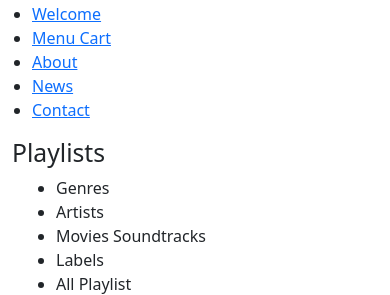
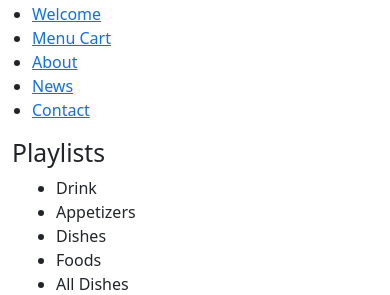
Before and after one commit to lutfiqaraman/menucart, a Symfony app: template templates/menu/index.html.twig in a window 390 px wide. Shown: the part 322-617 px from the top of the page. Run offline with Twig, Linux system fonts and the light colour scheme; the template is opened without the code that fills it, so the values that code supplies are empty; some libraries are stand-ins or nearby versions; grey boxes are pictures that could not be loaded.

Commit message:
build menu cart section

```diff
--- a/templates/menu/index.html.twig
+++ b/templates/menu/index.html.twig
@@ -11,105 +11,23 @@
             </div>
             <div class="container">
                 <ul class="playlist-filter controls">
-                    <li class="control" data-filter=".genres">Genres</li>
-                    <li class="control" data-filter=".artists">Artists</li>
-                    <li class="control" data-filter=".movies">Movies Soundtracks</li>
-                    <li class="control" data-filter=".labels">Labels</li>
-                    <li class="control" data-filter="all">All Playlist</li>
+                    <li class="control" data-filter=".Drink">Drink</li>
+                    <li class="control" data-filter=".Appetizers">Appetizers</li>
+                    <li class="control" data-filter=".Dishes">Dishes</li>
+                    <li class="control" data-filter=".Foods">Foods</li>
+                    <li class="control" data-filter="all">All Dishes</li>
                 </ul>
             </div>
             <div class="clearfix"></div>
             <div class="row playlist-area">
-                <div class="mix col-lg-3 col-md-4 col-sm-6 genres">
-                    <div class="playlist-item">
-                        <img src="img/playlist/1.jpg" alt="">
-                        <h5>Live Concerts</h5>
+                {% for dish in dishes %}
+                    <div class="mix col-lg-3 col-md-4 col-sm-6 {{ dish.categoryId }}">
+                        <div class="playlist-item">
+                            <img src="{{ asset('images/' ~ dish.image) }}" alt="">
+                            <h5>{{ dish.name }} - $ {{ dish.price }}</h5>
+                        </div>
                     </div>
-                </div>
-                <div class="mix col-lg-3 col-md-4 col-sm-6 artists">
-                    <div class="playlist-item">
-                        <img src="img/playlist/2.jpg" alt="">
-                        <h5>Dj Sets</h5>
-                    </div>
-                </div>
-                <div class="mix col-lg-3 col-md-4 col-sm-6 movies">
-                    <div class="playlist-item">
-                        <img src="img/playlist/3.jpg" alt="">
-                        <h5>Recorded Live</h5>
-                    </div>
-                </div>
-                <div class="mix col-lg-3 col-md-4 col-sm-6 labels">
-                    <div class="playlist-item">
-                        <img src="img/playlist/4.jpg" alt="">
-                        <h5>Oldies</h5>
-                    </div>
-                </div>
-                <div class="mix col-lg-3 col-md-4 col-sm-6 genres">
-                    <div class="playlist-item">
-                        <img src="img/playlist/5.jpg" alt="">
-                        <h5>Rock & Roll</h5>
-                    </div>
-                </div>
-                <div class="mix col-lg-3 col-md-4 col-sm-6 artists">
-                    <div class="playlist-item">
-                        <img src="img/playlist/6.jpg" alt="">
-                        <h5>Classic Music</h5>
-                    </div>
-                </div>
-                <div class="mix col-lg-3 col-md-4 col-sm-6 movies">
-                    <div class="playlist-item">
-                        <img src="img/playlist/7.jpg" alt="">
-                        <h5>Rock</h5>
-                    </div>
-                </div>
-                <div class="mix col-lg-3 col-md-4 col-sm-6 labels">
-                    <div class="playlist-item">
-                        <img src="img/playlist/8.jpg" alt="">
-                        <h5>Alternative</h5>
-                    </div>
-                </div>
-                <div class="mix col-lg-3 col-md-4 col-sm-6 genres">
-                    <div class="playlist-item">
-                        <img src="img/playlist/9.jpg" alt="">
-                        <h5>Country</h5>
-                    </div>
-                </div>
-                <div class="mix col-lg-3 col-md-4 col-sm-6 artists">
-                    <div class="playlist-item">
-                        <img src="img/playlist/10.jpg" alt="">
-                        <h5>EDM</h5>
-                    </div>
-                </div>
-                <div class="mix col-lg-3 col-md-4 col-sm-6 movies">
-                    <div class="playlist-item">
-                        <img src="img/playlist/11.jpg" alt="">
-                        <h5>Pop Culture</h5>
-                    </div>
-                </div>
-                <div class="mix col-lg-3 col-md-4 col-sm-6 labels">
-                    <div class="playlist-item">
-                        <img src="img/playlist/12.jpg" alt="">
-                        <h5>The 90’s</h5>
-                    </div>
-                </div>
-                <div class="mix col-lg-3 col-md-4 col-sm-6 genres">
-                    <div class="playlist-item">
-                        <img src="img/playlist/13.jpg" alt="">
-                        <h5>Jass & Blues</h5>
-                    </div>
-                </div>
-                <div class="mix col-lg-3 col-md-4 col-sm-6 artists">
-                    <div class="playlist-item">
-                        <img src="img/playlist/14.jpg" alt="">
-                        <h5>Dj Sets</h5>
-                    </div>
-                </div>
-                <div class="mix col-lg-3 col-md-4 col-sm-6 movies">
-                    <div class="playlist-item">
-                        <img src="img/playlist/15.jpg" alt="">
-                        <h5>Minimal</h5>
-                    </div>
-                </div>
+                {% endfor %}
             </div>
         </div>
     </section>
```
Also changed, not shown: src/Controller/DishController.php (line endings or trailing spaces).
